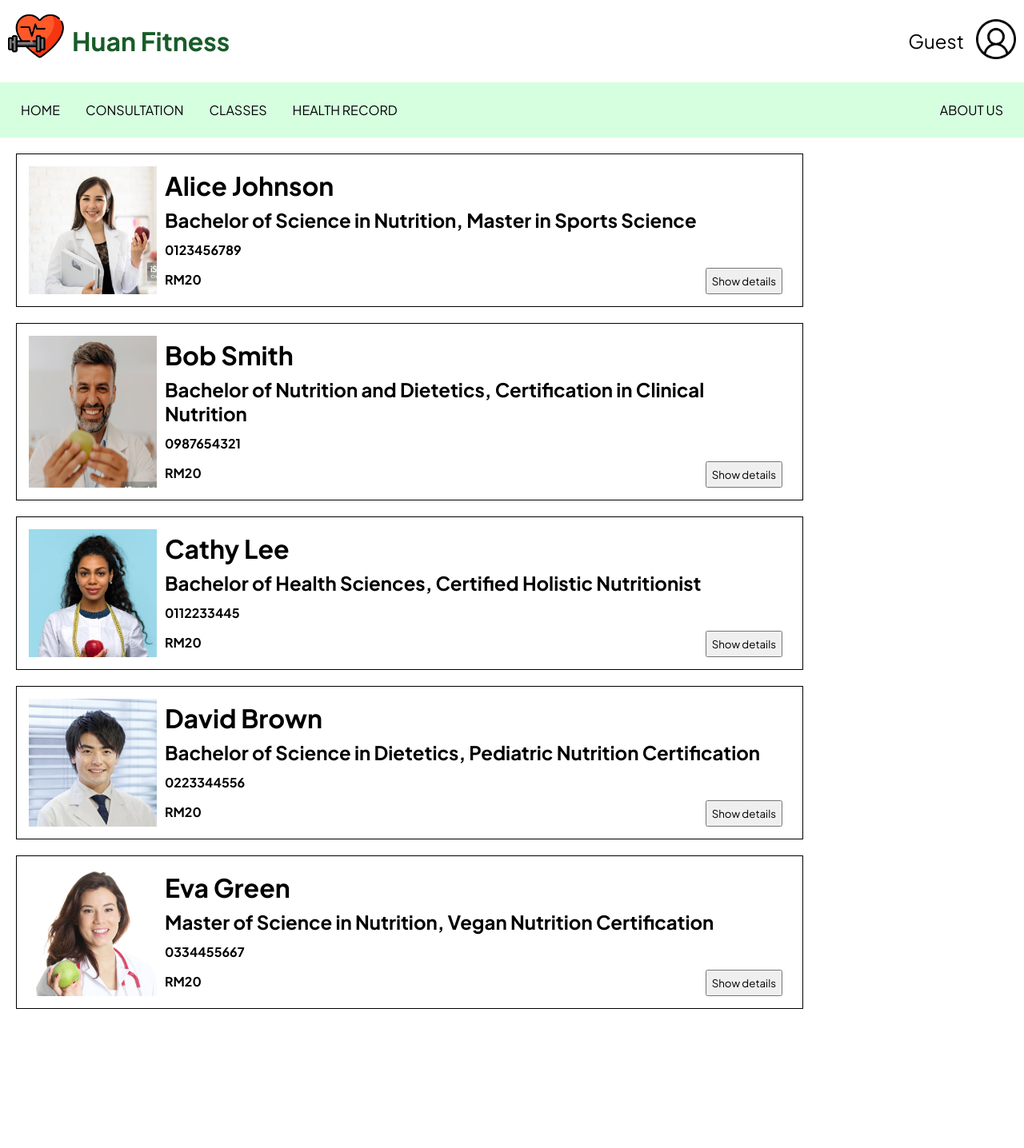
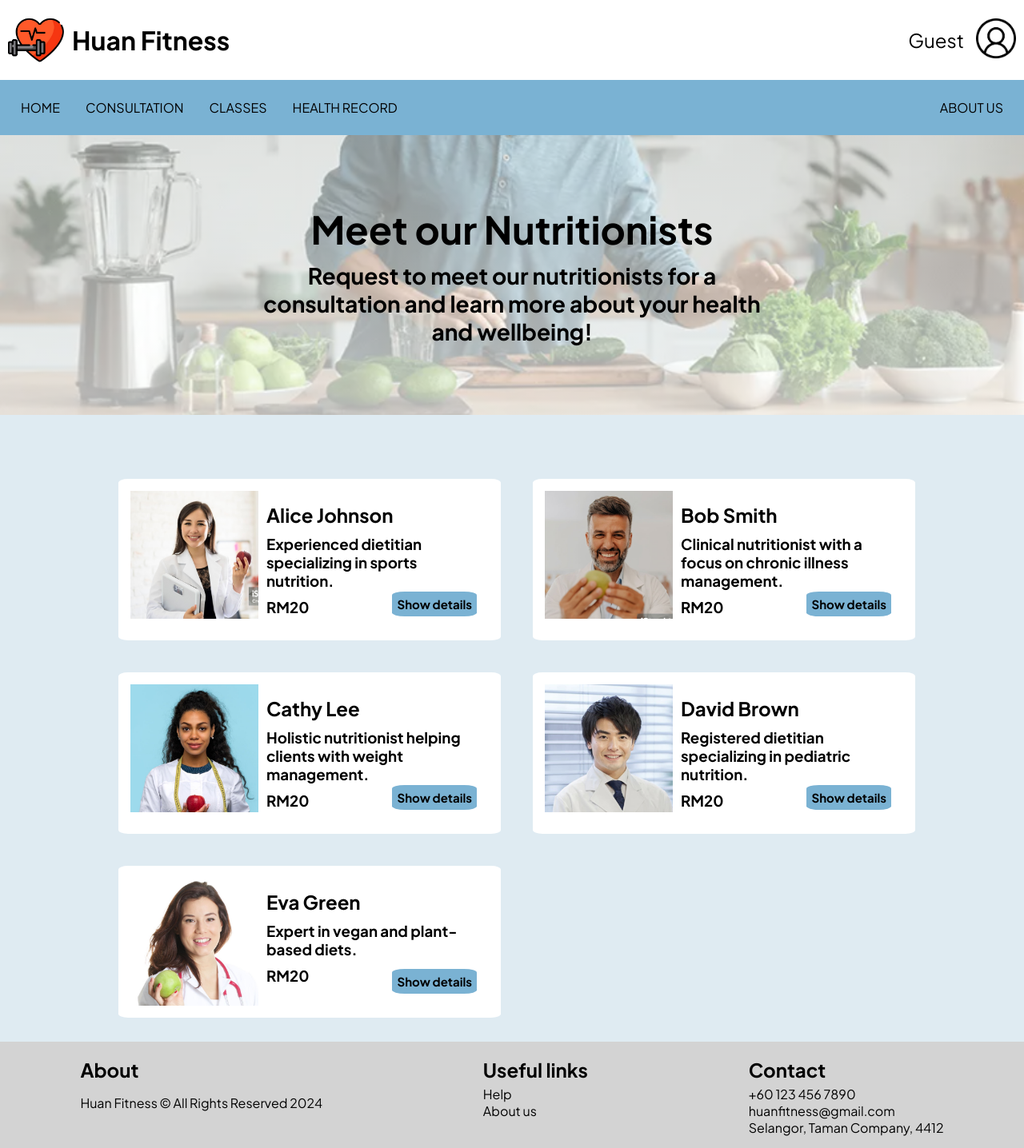
Before and after one commit to jimmerino2/FitnessApp, a PHP site: page /pages/consultation.php in a window 1280 px wide. Shown: the whole page at 80% size. Before the commit the page ends 1262 px from the top, so only its background shows below. Run offline with PHP 8.4, Linux system fonts and the light colour scheme; data comes from the database, SQL or seed files in the repository.

Commit message:
Consultation Styling and Title Layout

```diff
--- a/asset/css/style.css
+++ b/asset/css/style.css
@@ -6,4 +6,6 @@
 
 body {
     margin: 0px;
+    background-color: #dfebf2;
+    padding: 0px;
 }
--- a/components/ConsultantItem.php
+++ b/components/ConsultantItem.php
@@ -1,29 +1,35 @@
 <?php
 function renderNutritionistDropdownBox($image, $name, $study, $contact, $desc, $buttonId, $popupID)
 {
-    echo "
+    echo "<div id='container{$buttonId}'>
     <div class='container_parent'>
-        <img src='" . htmlspecialchars($image) . "' style='width: 160px;'>
+        <img src='" . htmlspecialchars($image) . "' style='width: 160px; height:160px;'>
         <div class='container_child'>
-            <h1 style='margin: 4px 0px;'>$name</h1>
-            <h2 style='margin: 4px 0px;'>$study</h2>
-            <h4 style='margin: 8px 0px;'>$contact</h4>
-            <h4 style='margin: 8px 0px;'>RM20</h4>
+            <h2>$name</h1>
+            <h3>$desc</h4>
+            <h3>RM20</h4>
             <div style='position: absolute; bottom: 0; right: 0;'>
                 <button id='$buttonId' onclick='toggleForm(\"$buttonId\", \"$popupID\")'>Show details</button>
             </div>
         </div>
-        <div id='$popupID' class='popup' style='display: none;'>
+        <div id='$popupID' class='popup'>
             <div class='container_child'>
-                <p style='margin: 8px 0px;'>$desc</p>
+                <h3>Academic Record</h3>
+                <h4>$study</h4>
+                <br>
+                <h3>Contact</h3>
+                <h4>$contact</h4>
+                <br>
             </div>
             <div style='position: absolute; bottom: 5%; right: 1.5%;'>
-                <div style='position: relative; width: 100%; height: 100%; background-color:blue;'> ";
+                <div style='position: relative; width: 100%; height: 100%; margin: 20px;'> ";
+
+    // Check for login before scheduling
     if (isset($_SESSION['userinput']) && $_SESSION['userinput']) {
         echo
             "
             <a href='../pages/form_consultation.php?consultantContact=" . urlencode($contact) . "'>
-                <button>Request to Meet</button>
+
             </a>
             ";
     } else {
@@ -34,7 +40,7 @@ function renderNutritionistDropdownBox($image, $name, $study, $contact, $desc, $
             ";
     }
     echo "
-                </div>
+                </div></div>
             </div>
         </div>
     </div>
@@ -63,30 +69,41 @@ function renderNutritionistPreview($image, $name, $study)
         position: relative;
         padding: 15px;
         margin: 20px;
-        /* Stack content vertically */
-    }
-
-    .preview {
+        width: 35vw;
         border: none;
         border-radius: 2.5%;
+        /* Stack content vertically */
     }
 
     .container_child {
         width: 100%;
         position: relative;
-        margin: 0px 10px;
+        margin: 10px;
         display: flex;
         flex-direction: column;
-        justify-content: space-between;
     }
 
     .popup {
+        top: 175px;
+        left: 0%;
         width: 100%;
-        border: solid 1px black;
-        padding: 10px;
+        border-radius: 2.5%;
+        background-color: #B9E5E8;
+        position: absolute;
         display: none;
-        /* Hide by default */
         margin-top: 10px;
+        z-index: 2;
+    }
+
+    button {
+        padding: 8px 20px;
+        font-weight: bold;
+        margin: 5px;
+        cursor: pointer;
+        border: none;
+        border-radius: 15%;
+        font-size: 15px;
+        background-color: #7AB2D3;
     }
 
     .popup.show {
@@ -97,19 +114,31 @@ function renderNutritionistPreview($image, $name, $study)
     button {
         padding: 6px;
     }
+
+    h1,
+    h2,
+    h3,
+    h4 {
+        margin: 5px 0px;
+    }
 </style>
 
 <script>
     function toggleForm(buttonId, popupId) {
         var popup = document.getElementById(popupId);
         var button = document.getElementById(buttonId);
+        var container = document.getElementById('container' + buttonId);
 
         if (popup.style.display === 'none' || popup.style.display === '') {
-            popup.style.display = 'block';
-            button.innerText = "Hide Details";
+            popup.style.display = 'block'; // Show the popup
+            popup.style.opacity = '1'; // Ensure opacity is set to 1
+            container.style.height = '400px'; // Set container height when popup is visible
+            button.innerText = "Hide Details"; // Change button text
         } else {
-            popup.style.display = 'none';
-            button.innerText = "Show Details";
+            popup.style.display = 'none'; // Hide the popup
+            popup.style.opacity = '0'; // Optional: set opacity to 0 when hiding
+            container.style.height = 'auto'; // Reset container height when popup is hidden
+            button.innerText = "Show Details"; // Change button text back
         }
     }
 </script>
--- a/layout/footer.php
+++ b/layout/footer.php
@@ -2,7 +2,7 @@
 function renderFooter()
 {
     echo "
-    <div style ='background-color:lightgrey; padding:15px 0px'>
+    <div style ='background-color:lightgrey; padding:15px 0px;'>
         <div class='bigContainer' style='display:flex; justify-content:space-around'>
             <div class='companyName'>
                 <h2>About</h2>
--- a/layout/header.php
+++ b/layout/header.php
@@ -1,5 +1,6 @@
 <!DOCTYPE html>
 <html lang="en">
+
 <head>
     <meta charset="UTF-8">
     <meta name="viewport" content="width=device-width, initial-scale=1.0">
@@ -17,8 +18,10 @@
 
     .header {
         display: flex;
+        align-items: center;
         padding: 10px;
         background-color: white;
+        height: 80px;
     }
 
     .logo {
@@ -27,8 +30,9 @@
     }
 
     .header-title {
-        color: #185c28;
         padding-left: 10px;
+        display: flex;
+        align-items: center;
     }
 
     .profile-section {
@@ -55,7 +59,7 @@
     }
 
     .nav-menu {
-        background-color: #d6ffe0;
+        background-color: #7AB2D3;
     }
 
     .nav-menu ul {
@@ -138,4 +142,5 @@ function renderHeader($conn)
     }
     ?>
 </body>
+
 </html>
--- /dev/null
+++ b/layout/title.php
@@ -0,0 +1,41 @@
+<?php
+function renderTitle($title, $desc, $image)
+{
+    echo "
+<div class='title' style='background: linear-gradient(rgba(255, 255, 255, 0.5), rgba(255, 255, 255, 0.7)), url($image);background-position: bottom;
+        background-repeat: no-repeat;background-size: cover;'>
+    <div class='title_text'>
+        <h1>$title</h1>
+        <h3>$desc</h3>
+    </div>
+</div>
+";
+}
+?>
+
+<style>
+    .title_text {
+        width: 50%;
+        display: flex;
+        flex-direction: column;
+        justify-content: center;
+        align-items: center;
+    }
+
+    .title_text h3 {
+        text-align: center;
+    }
+
+    .title {
+        width: 100%;
+        background-size: cover;
+        margin-bottom: 60px;
+        height: 350px;
+        overflow: hidden;
+        display: flex;
+        flex-direction: column;
+        justify-content: center;
+        align-items: center;
+        font-size: 150%;
+    }
+</style>
--- a/pages/consultation.php
+++ b/pages/consultation.php
@@ -5,12 +5,30 @@
     <meta charset="UTF-8">
     <meta name="viewport" content="width=device-width, initial-scale=1.0">
     <title>Document</title>
+    <style>
+        .container_content {
+            display: flex;
+            width: 100%;
+            flex-direction: column;
+            align-items: center;
+        }
+
+        .container_nutritionists {
+            width: 80%;
+            display: grid;
+            grid-template-columns: repeat(2, 1fr);
+            gap: 0;
+            margin-bottom: 10px;
+        }
+    </style>
 </head>
 
-<body style="margin: 0px;">
+<body>
     <?php
     session_start();
     include_once __DIR__ . '/../layout/header.php';
+    include_once __DIR__ . '/../layout/title.php';
+    include_once __DIR__ . '/../layout/footer.php';
     include_once __DIR__ . '/../components/ConsultantItem.php';
     include_once __DIR__ . '/../components/Buttons.php';
     include_once __DIR__ . '/../server/connectDB.php';
@@ -19,15 +37,19 @@
     renderHeader($conn);
     if (isset($_SESSION['userinput'])) { // Logged in
         renderFixedButton('../pages/record_consultation.php', '../asset/image/record.png');
-    } else { // Not Logged in
+    }
+    ?>
 
-    }
+    <div class="container_content">
+
+        <!-- Nutritionists Section -->
+        <?php
+        renderTitle('Meet our Nutritionists', 'Request to meet our nutritionists for a consultation and learn more about your health and wellbeing!', '../asset/image/consultation_header.png');
         // Selecting all nutritionists
         $sql = 'SELECT * FROM Nutritionist';
         $nutritionists = dataGetResultSql($sql, $pdo, [], ['nutritionistName', 'nutritionistDesc', 'nutritionistContact', 'studyRecord', 'nutritonistDesc']);
         ?>
-
-    <div style="width: 80%">
+        <div class='container_nutritionists'>
             <?php
             // Showing nutritionists on page
             $total = 1;
@@ -37,6 +59,11 @@
             }
             ?>
         </div>
+    </div>
+    <?php
+    renderFooter()
+        ?>
+
 </body>
 
 </html>
```
Also changed, not shown: asset/image/consultation_header.png (added). Lines whose indentation alone changed are shown as unchanged.
